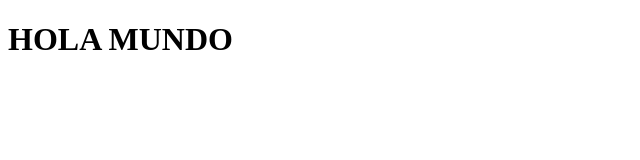
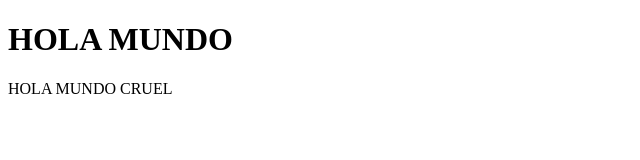
Before and after one commit to vdcriollo/PRY_HTML_HOLA_MUNDO, a plain HTML site: page index.html in a window 1280 px wide. Shown: the whole page, without its empty margins (0-640 px from the left). Drawn offline with Linux system fonts and the light colour scheme.

Commit message:
ADD LINE P HELLOW WORDL

```diff
--- a/index.html
+++ b/index.html
@@ -7,6 +7,6 @@
 </head>
 <body>
     <h1>HOLA MUNDO</h1>
-
+	<p>HOLA MUNDO CRUEL</p>
 </body>
 </html>
```
